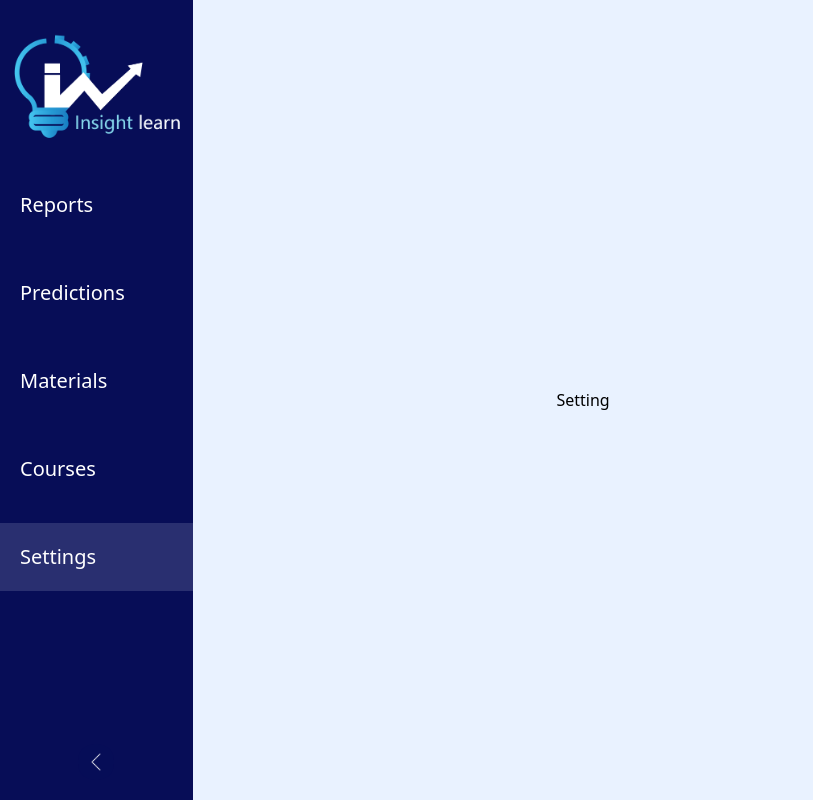
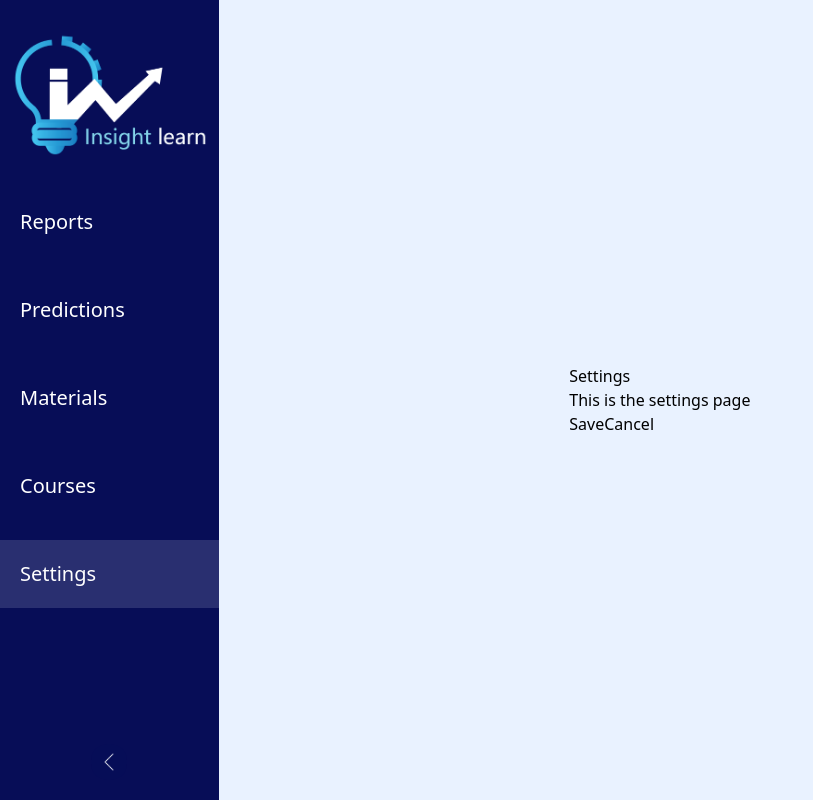
Before and after one commit to AhmedEid2504/insight-learn, a React (Vite) app: page /dashboard/settings in a window 1280 px wide. Shown: the whole page, without its empty margins (0-813 px from the left). Built offline with nearby package versions, Linux system fonts and the light colour scheme; no server answers.

Commit message:
remove signup restriction from

```diff
--- a/src/components/Settings.jsx
+++ b/src/components/Settings.jsx
@@ -2,7 +2,13 @@
 const Settings = () => {
   return (
     <div>
-        Setting
+      <h1>Settings</h1>
+      <p>This is the settings page</p>
+
+      <div>
+        <button>Save</button>
+        <button>Cancel</button>
+      </div>
     </div>
   )
 }
--- a/src/pages/Signup.jsx
+++ b/src/pages/Signup.jsx
@@ -26,12 +26,6 @@ const Signup = () => {
 
         if (!email.trim()) {
             setErrorMessage("Email is required");
-            setIsLoading(false);
-            return;
-        }
-
-        if (!email.endsWith('@alexu.edu.eg')) {
-            setErrorMessage("Please use your alexu.edu.eg email");
             setIsLoading(false);
             return;
         }
```
